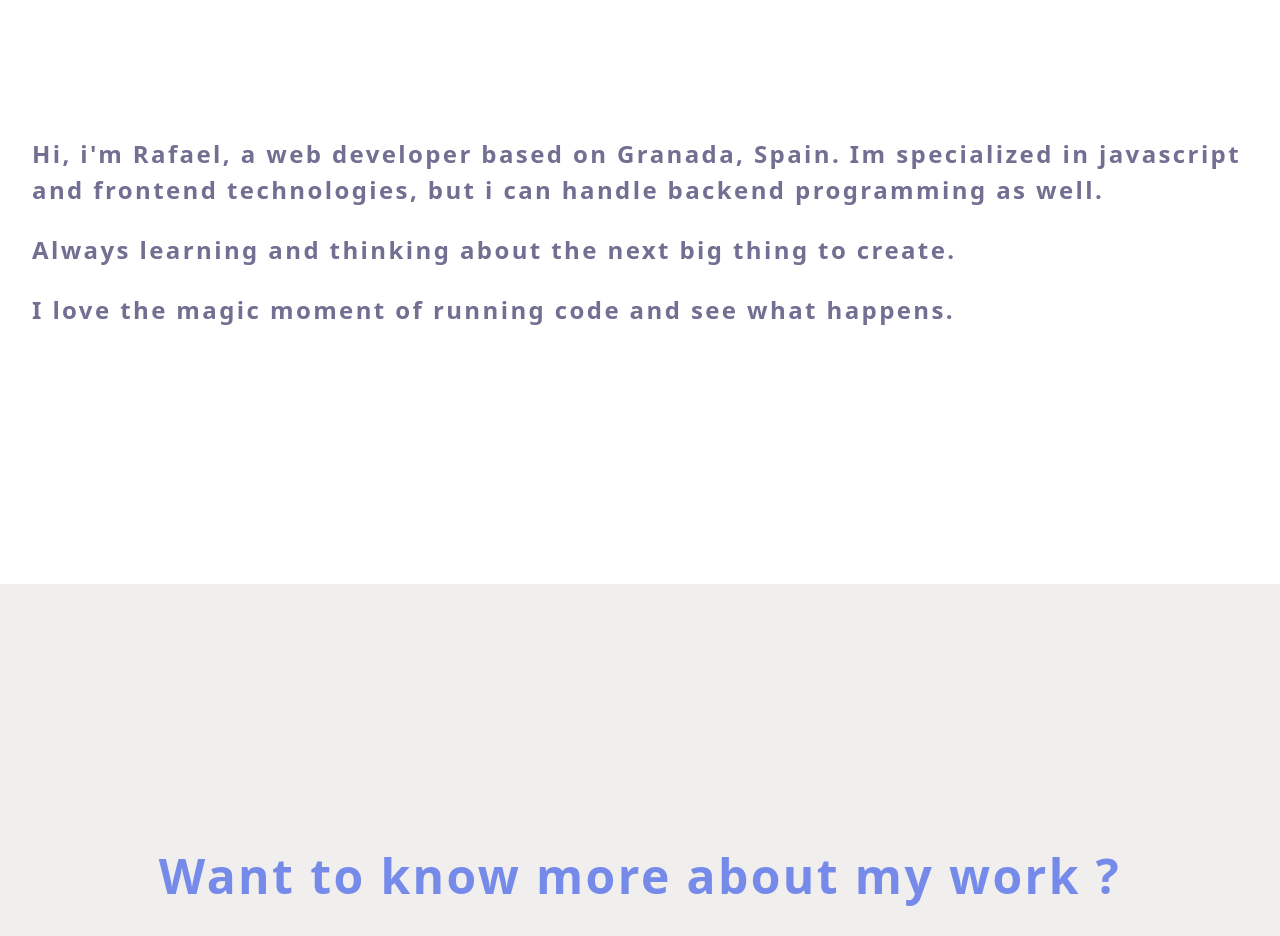
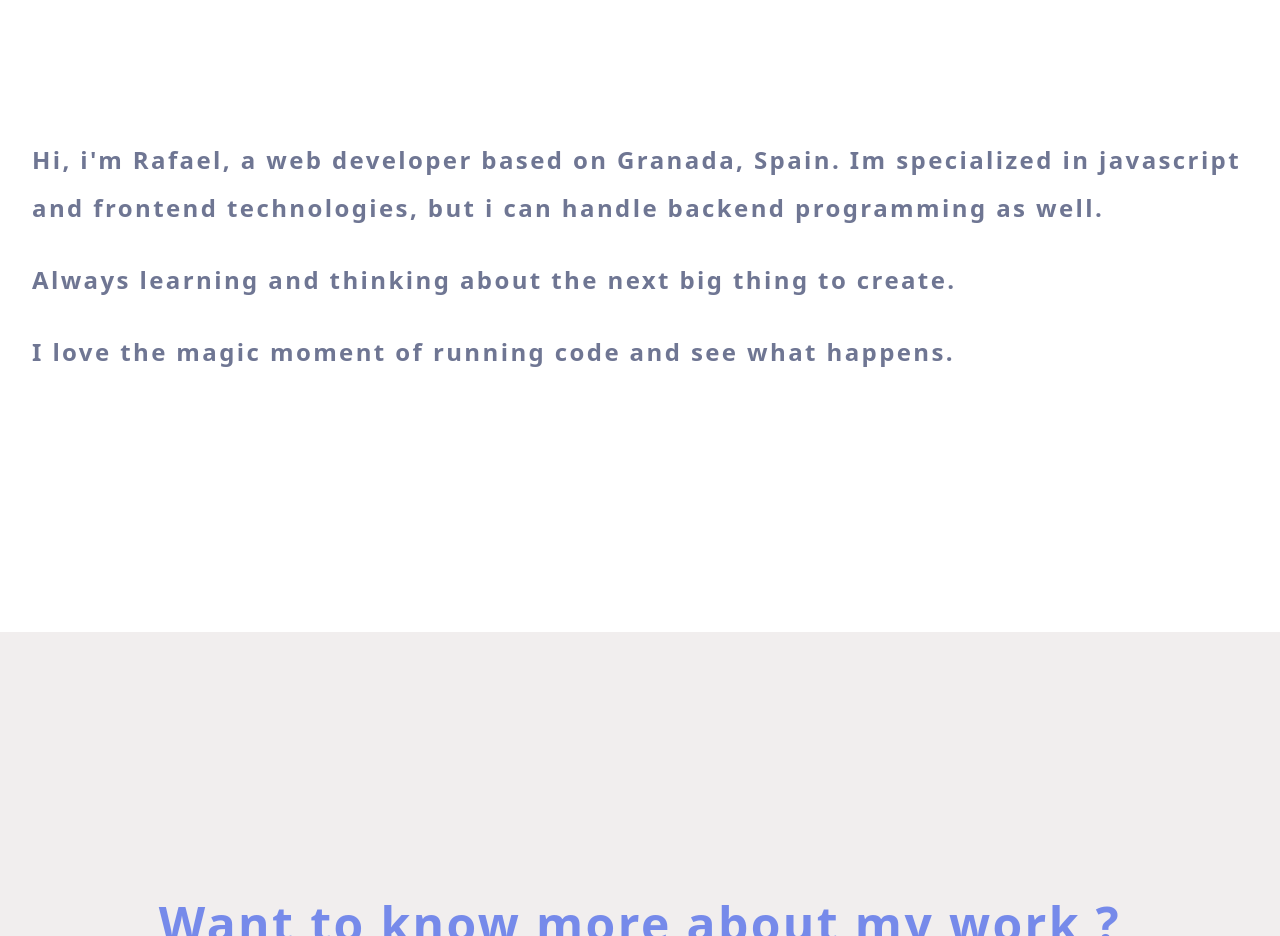
Before and after one commit to wnopraf/Portfolio-02-20, a Next.js app: page / in a window 1280 px wide. Shown: the part 920-1856 px from the top of the page. Built offline with nearby package versions, Linux system fonts and the light colour scheme.

Commit message:
Change AboutMe component text color

```diff
--- a/public/css/base.css
+++ b/public/css/base.css
@@ -1,6 +1,6 @@
 :root {
   --bg-indigo-500-opacity-85: rgba(102, 126, 234, 0.890196078431372);
-  --purple-text-aboutme: rgb(113, 111, 146);
+  --indigo-text-aboutme: rgb(111, 118, 147);
   --light-gray: rgb(241, 238, 238);
 }
 
@@ -26,7 +26,8 @@ header::after {
   z-index: -1;
 }
 .about-me {
-  color: var(--purple-text-aboutme);
+  line-height: 2;
+  color: var(--indigo-text-aboutme);
 }
 
 .about-me p + p {
```
